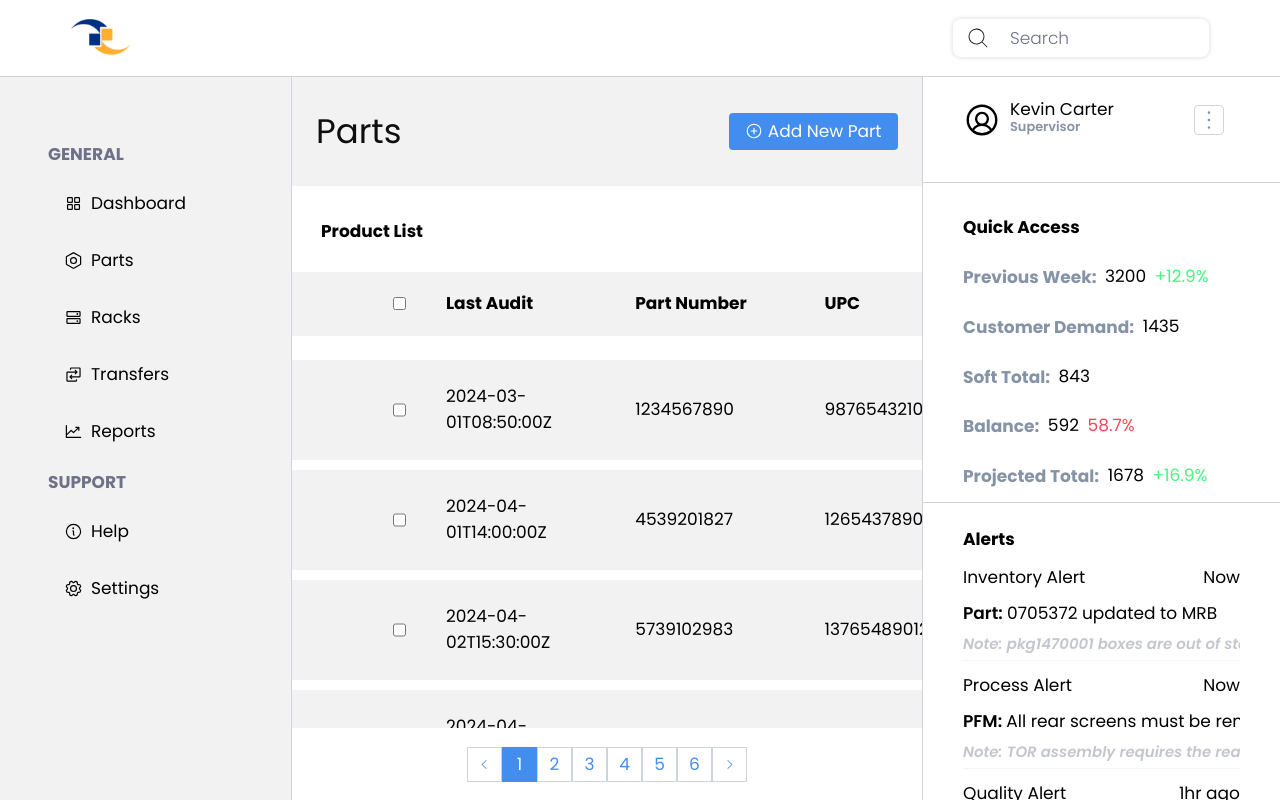
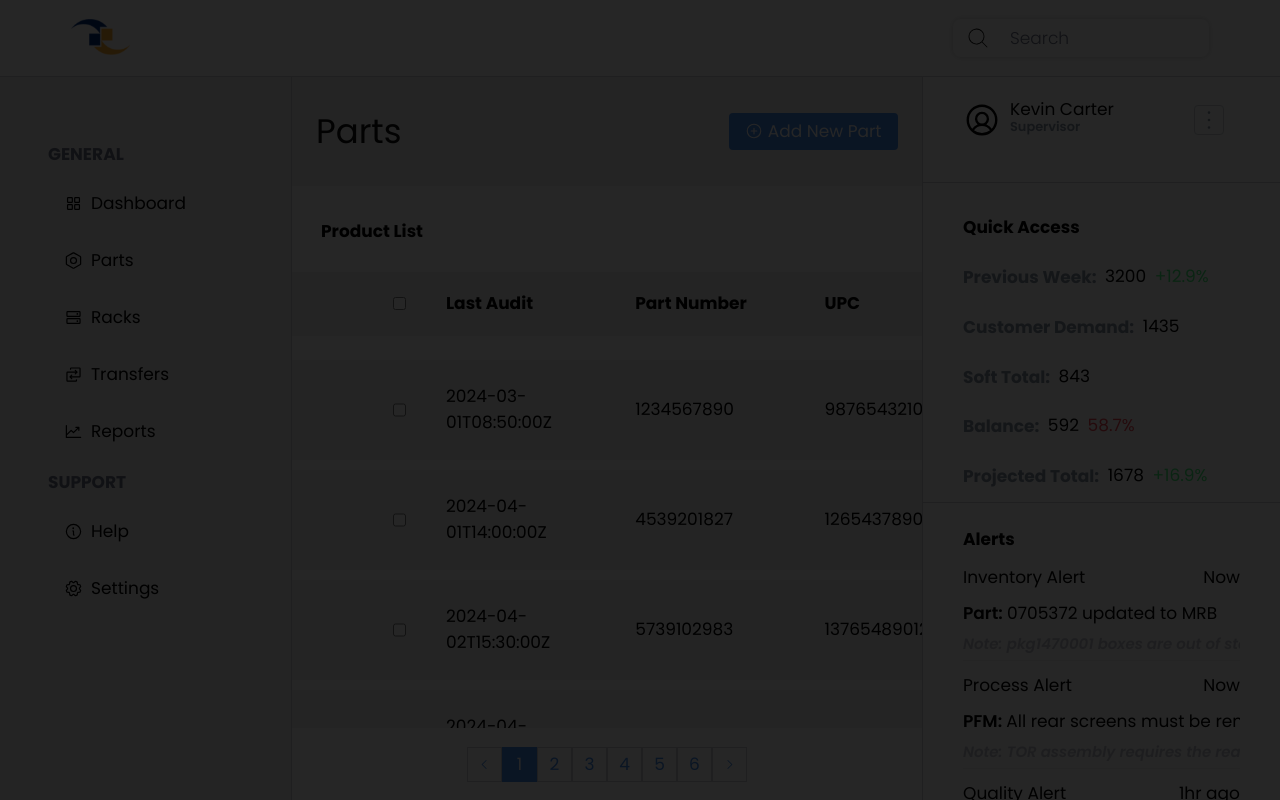
Before and after one commit to kvncrtr/vendex, a React (Create React App) app: page /login in a window 1280 px wide. Built offline with nearby package versions, Linux system fonts and the light colour scheme.

Commit message:
add modal and closing fucntionality to add part screen

```diff
--- a/public/index.html
+++ b/public/index.html
@@ -16,5 +16,6 @@
   <body>
     <div id="root"></div>
     <div class="menu--shell"></div>
+    <div class="add--shell"></div>
   </body>
 </html>
--- a/src/components/atoms/Button.jsx
+++ b/src/components/atoms/Button.jsx
@@ -6,6 +6,7 @@ const Button = ({ type, title, text, setting, className, ...props }) => {
             type={type}
             title={title}
             disabled={setting}
+            onClick={props.onClick}
          >
             {props.icon && props.icon} {text}
          </button>
--- a/src/components/molecules/Menu.jsx
+++ b/src/components/molecules/Menu.jsx
@@ -1,4 +1,4 @@
-import React, { useState } from "react";
+import React from "react";
 import ReactDOM from "react-dom";
 import { XSquare } from "@phosphor-icons/react";
 import MenuItem from "../atoms/MenuItem";
--- /dev/null
+++ b/src/components/organisims/AddPart.jsx
@@ -0,0 +1,13 @@
+import React from "react";
+import ReactDOM from "react-dom";
+
+const AddPart = () => {
+   return ReactDOM.createPortal(
+      <div className="add--container">
+
+      </div>,
+      document.querySelector(".add--shell")
+   );
+}
+
+export default AddPart;
--- a/src/components/pages/Parts.jsx
+++ b/src/components/pages/Parts.jsx
@@ -1,9 +1,10 @@
-import React from "react";
+import React, { useState } from "react";
 import Button from "../atoms/Button";
 import Table from "../organisims/Table";
 import { PlusCircle } from "@phosphor-icons/react";
 import PartsData from "../../services/parts";
 import Pagination from "../atoms/Pagination";
+import AddPart from "../organisims/AddPart";
 
 const COLUMNS = [
   {
@@ -42,6 +43,13 @@ const COLUMNS = [
 
 const Parts = () => {
   const data = PartsData.info;
+  const [showAdd, setShowAdd] = useState(false);
+
+  const handleAddDisplay = () => {
+    setShowAdd(!showAdd)
+    console.log(showAdd)
+  };
+
   return (
     <div className="parts--container">
       <div className="parts--add-case">
@@ -51,6 +59,7 @@ const Parts = () => {
           className={"parts--add-button"}
           text={"Add New Part"}
           icon={<PlusCircle size={18} />}
+          onClick={handleAddDisplay}
         />
       </div>
 
@@ -60,6 +69,8 @@ const Parts = () => {
 
         <Table data={data} columns={COLUMNS} />
         <Pagination />
+
+        {showAdd && <AddPart />}
     </div>
   );
 };
--- a/src/style.css
+++ b/src/style.css
@@ -397,6 +397,10 @@ input[type="number"]::-webkit-outer-spin-button {
   .menu--support-list-case li:not(:first-child) {
     margin-top: 1rem; } }
 
+@media screen and (min-width: 768px) {
+  .menu--shell {
+    display: none; } }
+
 @media screen and (min-width: 325px) {
   .access--container {
     display: none; } }
@@ -531,8 +535,6 @@ input[type="number"]::-webkit-outer-spin-button {
     display: none; } }
 
 @media screen and (min-width: 768px) {
-  .menu--shell {
-    display: none; }
   .sidebar--case {
     display: none; }
   .sidebar--parent {
@@ -737,7 +739,22 @@ input[type="number"]::-webkit-outer-spin-button {
     word-break: normal;
     margin: auto 0; }
   .parts--tbody-cell:not(:first-child) {
-    min-width: 9.25rem; } }
+    min-width: 9.25rem; }
+  .add--shell {
+    position: absolute;
+    display: flex;
+    justify-content: center;
+    align-items: center;
+    top: 0;
+    left: 0;
+    bottom: 0;
+    width: 100vw;
+    background-color: rgba(0, 0, 0, 0.85); }
+  .add--container {
+    width: 17.117rem;
+    height: 70vh;
+    border-radius: 0.588rem;
+    background-color: #FFFFFF; } }
 
 @media screen and (min-width: 768px) {
   .parts--container {
--- a/src/styles/components/molecules/_menu.scss
+++ b/src/styles/components/molecules/_menu.scss
@@ -88,3 +88,9 @@
       margin-top: 1rem;
    }
 }
+
+@media screen and (min-width: 768px) {
+   .menu--shell {
+      display: none;
+   }
+}
--- a/src/styles/components/organisims/_sidebar.scss
+++ b/src/styles/components/organisims/_sidebar.scss
@@ -45,10 +45,6 @@
 }
 
 @media screen and (min-width: 768px) {
-   .menu--shell {
-      display: none;
-   }
-
    .sidebar--case {
       display: none;
    }
--- a/src/styles/components/pages/_parts.scss
+++ b/src/styles/components/pages/_parts.scss
@@ -173,6 +173,25 @@
    .parts--tbody-cell:not(:first-child) {
       min-width: 9.25rem;
    }
+
+   .add--shell {
+      position: absolute;
+      display: flex;
+      justify-content: center;
+      align-items: center;
+      top: 0;
+      left: 0;
+      bottom: 0;
+      width: 100vw;
+      background-color: rgba(0, 0, 0, 0.85);
+   }
+
+   .add--container {
+      width: 17.117rem;
+      height: 70vh;
+      border-radius: 0.588rem;
+      background-color: $achromatic-100;
+   }
 }
 
 @media screen and (min-width: 768px) {
```
Also changed, not shown: src/components/molecules/TableCell.jsx (deleted, +0 -11 lines), src/components/molecules/TableRow.jsx (deleted, +0 -11 lines).
